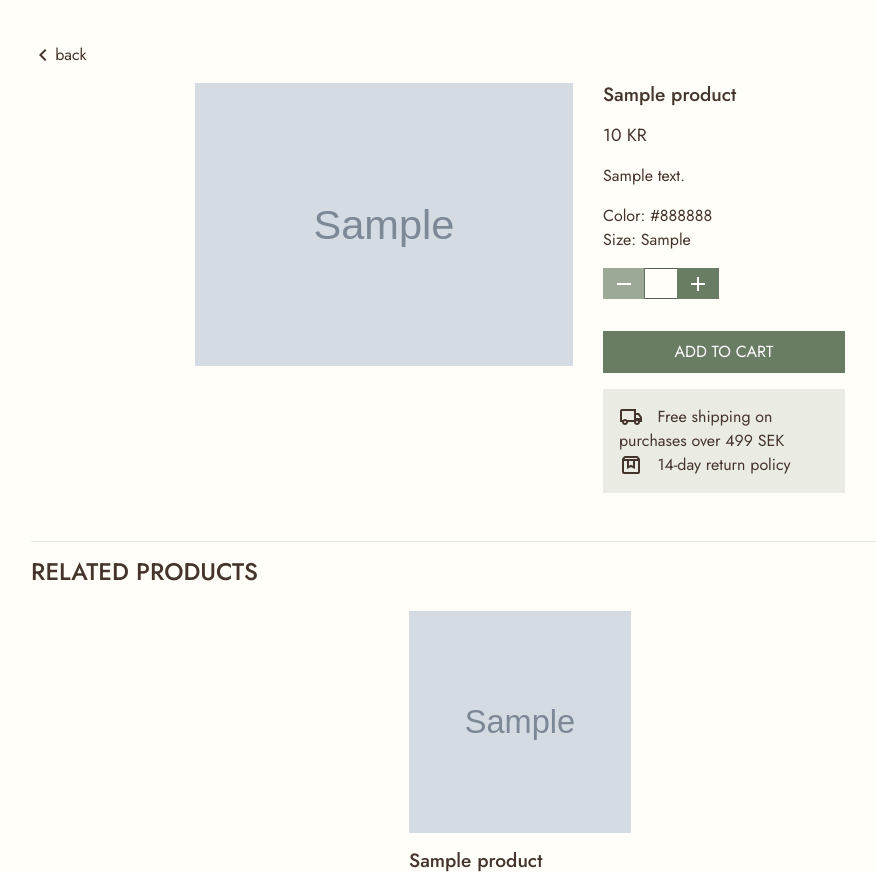
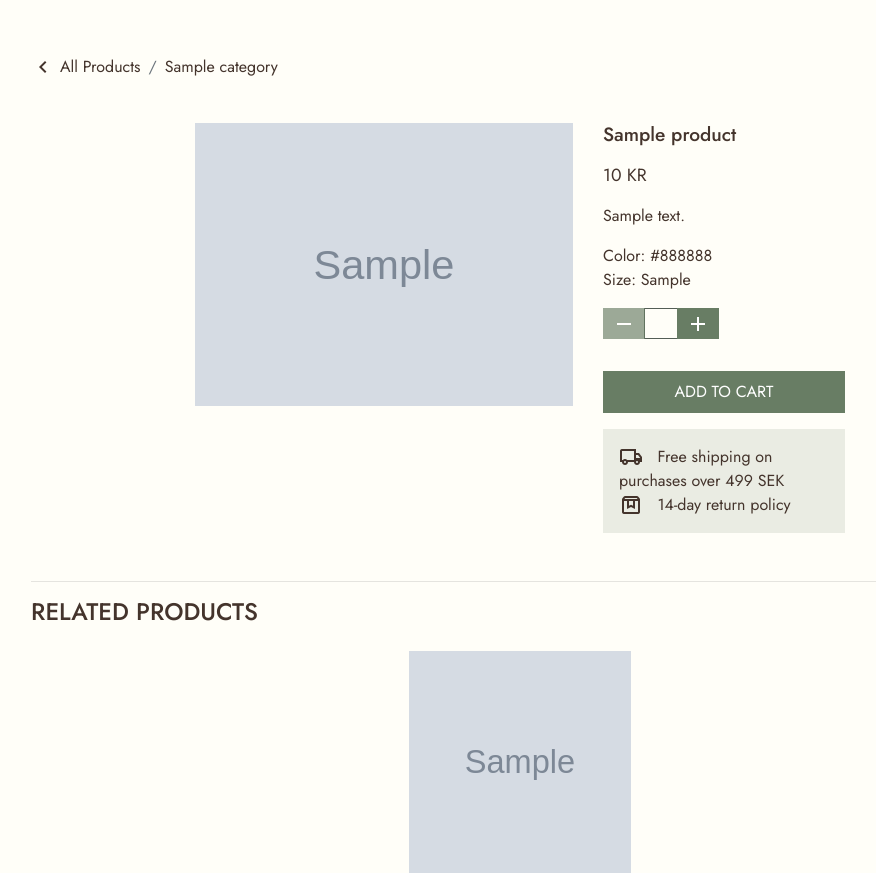
Before and after one commit to cardan22/bjorkhem, a Django app: page /products/1/ in a window 1280 px wide. Shown: the part 73-946 px from the top of the page, without its empty margins (120-996 px from the left). Run offline with Django 3.2, Linux system fonts and the light colour scheme; tables that the repository leaves empty hold one stand-in row (values such as "Sample post"); grey boxes marked "Sample" are stand-in pictures; some libraries are stand-ins or nearby versions.

Commit message:
Add breadcrumbs to product detail template

```diff
--- a/products/templates/products/product_detail.html
+++ b/products/templates/products/product_detail.html
@@ -18,9 +18,13 @@
                 <div class="col-12 col-md-6 col-lg-10 px-0 pb-3">
                     <div class="d-flex justify-content-between">
                         <!-- Link to go back with a chevron icon -->
-                        <a href="#" onclick="history.back();">
-                            <span class="material-symbols-outlined">chevron_left</span>back
-                        </a>
+                        <nav aria-label="breadcrumb">
+                            <ol class="breadcrumb">
+                              <li class="breadcrumb-item"><a href="#" onclick="history.back();"></li>
+                              <li class="breadcrumb-item"><a href="{% url 'products' %}"><span class="material-symbols-outlined">chevron_left</span> All Products</a></li>
+                              <li class="breadcrumb-item" aria-current="page"><a href="#" onclick="history.back();">{{ product.category }}</a></li>
+                            </ol>
+                          </nav>
 
                         <!-- Favorite icon for small screens -->
                         {% if user.is_authenticated %}
@@ -51,7 +55,7 @@
                 {% endif %}
 
                 <div class="row justify-content-center">
-                    <div class="col-12 col-md-6 col-lg-6 pb-4 pb-lg-0 mb-3">
+                    <div class="col-12 col-md-6 col-lg-6 pb-4 pb-lg-5 mb-3">
                         <!--Image container -->
                         <div class="image-container">
                             <a href="{{ product.image.url }}" target="_blank">
```
